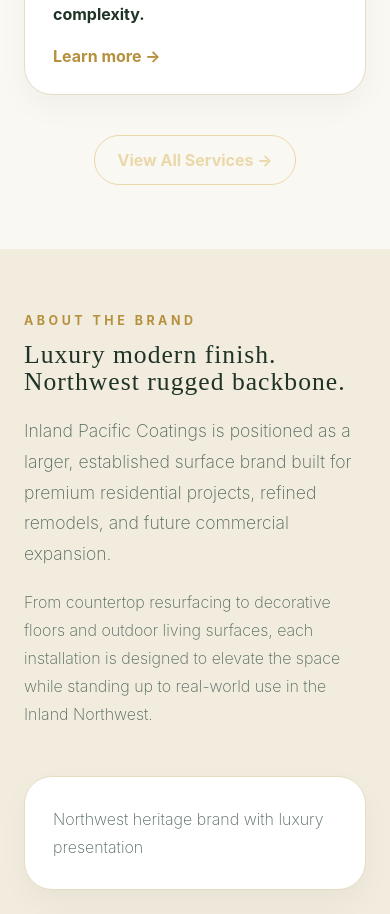
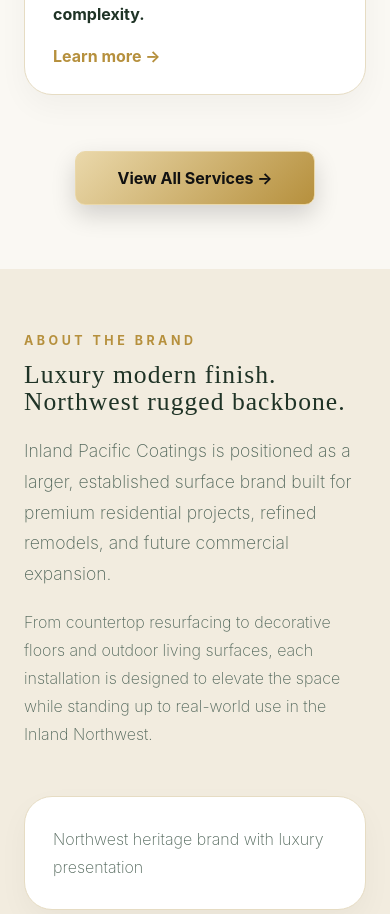
Before and after one commit to Kray93/Inland-Pacific-Coatings, a Next.js app: page / in a window 390 px wide. Shown: the part 5040-5954 px from the top of the page. Built offline with nearby package versions, Linux system fonts and the light colour scheme; a web font is replaced by a local one.

Commit message:
Update globals.css

```diff
--- a/app/globals.css
+++ b/app/globals.css
@@ -528,6 +528,34 @@
   transform: translateY(-1px);
 }
 
+.services-button-row {
+  margin-top: 56px;
+  text-align: center;
+}
+
+.services-view-all {
+  display: inline-flex;
+  align-items: center;
+  justify-content: center;
+  min-width: 240px;
+  padding: 16px 32px;
+  border-radius: 10px;
+  background: linear-gradient(135deg, var(--gold-soft), var(--gold));
+  color: #111;
+  font-size: 16px;
+  font-weight: 700;
+  text-decoration: none;
+  box-shadow: 0 10px 24px rgba(0, 0, 0, 0.16);
+  transition: transform 0.22s ease, box-shadow 0.22s ease, opacity 0.22s ease;
+}
+
+.services-view-all:hover {
+  transform: translateY(-2px);
+  box-shadow: 0 14px 28px rgba(0, 0, 0, 0.2);
+  opacity: 0.96;
+  color: #111;
+}
+
 .services-hero {
   background:
     radial-gradient(circle at top left, rgba(36, 66, 49, 0.9), transparent 32%),
```
